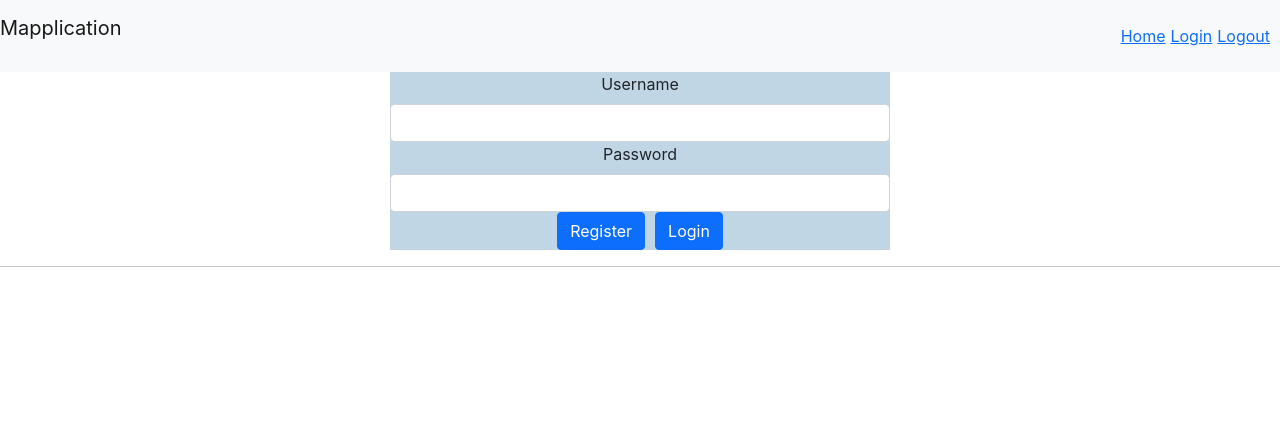
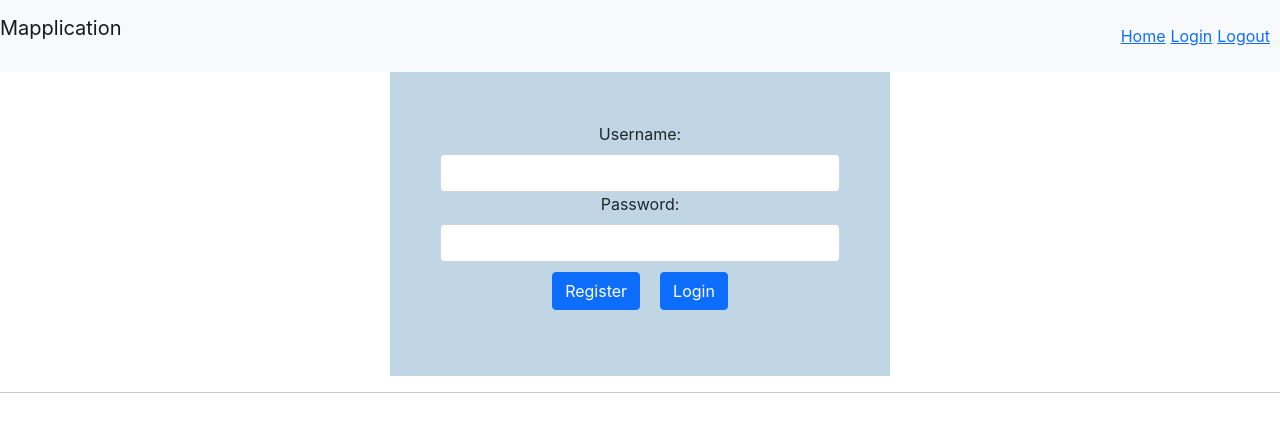
Before and after one commit to paulrocket/JuhoLeevi, a React (Create React App) app in the folder MapAppFrontend/map_app_frontend/: page /LoginPage in a window 1280 px wide. Shown: the top 432 px of the page. Built offline with nearby package versions, Linux system fonts and the light colour scheme.

Commit message:
Loginpage

```diff
--- a/MapAppFrontend/map_app_frontend/src/components/LoginPage.js
+++ b/MapAppFrontend/map_app_frontend/src/components/LoginPage.js
@@ -37,26 +37,27 @@ const LoginPage = (props) => {
   return(
           <div style={{
               "width":500,
+              "padding":50,
               "backgroundColor":"#C0D6E4",
               "margin":"auto"
           }}>
               <form className="mb-3">
-                  <label htmlFor="username" className="form-label">Username</label>
+                  <label htmlFor="username" className="form-label">Username:</label>
                   <input type="text"
                           name="username"
                           id="username"
                           className="form-control"
                           onChange={onChange}
                           value={state.username}/>
-                  <label htmlFor="password" className="form-label">Password</label>
+                  <label htmlFor="password" className="form-label">Password:</label>
                   <input type="password"
                           name="password"
                           id="password"
                           className="form-control"
                           onChange={onChange}
                           value={state.password}/>
-                  <button className="btn btn-primary" name="register" style={{"marginRight":5}}>Register</button>
-                  <button className="btn btn-primary" name="login" style={{"marginLeft":5}}>Login</button>
+                  <button className="btn btn-primary" name="register" style={{"marginRight":10, "marginTop":10}}>Register</button>
+                  <button className="btn btn-primary" name="login" style={{"marginLeft":10, "marginTop":10}}>Login</button>
               </form>
           </div>
       )
--- a/MapAppFrontend/map_app_frontend/src/components/Navbar.js
+++ b/MapAppFrontend/map_app_frontend/src/components/Navbar.js
@@ -14,7 +14,7 @@ const Navbar = (props) => {
                       <Link to="/LoginPage">Login</Link>
                     </li>
           					<li className="nav-item" style={{"marginLeft":5}}>
-                      <Link to="/LogoutPage">Logout</Link>
+                      <Link to="/">Logout</Link>
                     </li>
                 </ul>
 
```
